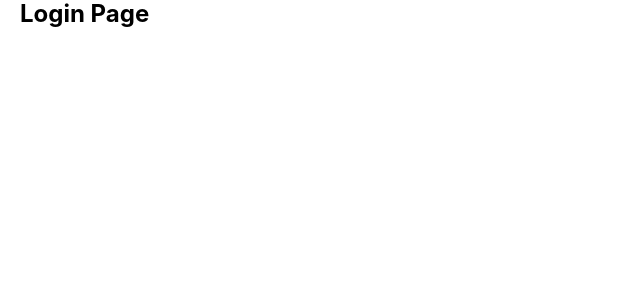
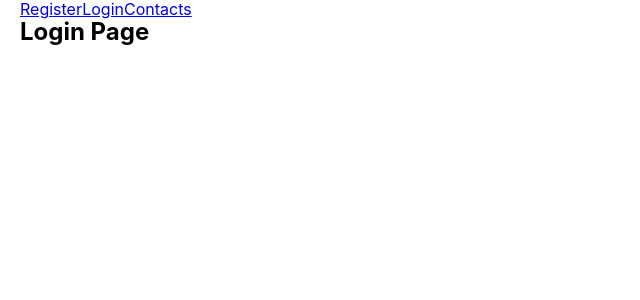
Before and after one commit to AnnaHort/goit-react-hw-08-phonebook, a React (Create React App) app: page /goit-react-hw-08-phonebook/login in a window 1280 px wide. Shown: the top 300 px of the page, without its empty margins (0-640 px from the left). Built offline with nearby package versions, Linux system fonts and the light colour scheme.

Commit message:
transer of paths

```diff
--- a/package.json
+++ b/package.json
@@ -10,6 +10,7 @@
     "@testing-library/react": "^12.1.4",
     "@testing-library/user-event": "^13.5.0",
     "axios": "^1.5.0",
+    "formik": "^2.4.5",
     "modern-normalize": "^2.0.0",
     "nanoid": "^5.0.1",
     "react": "^18.1.0",
@@ -20,7 +21,9 @@
     "redux-devtools-extension": "^2.13.9",
     "redux-persist": "^6.0.0",
     "styled-components": "^6.0.8",
-    "web-vitals": "^2.1.3"
+    "web-vitals": "^2.1.3",
+    "yap": "^0.0.2",
+    "yup": "^1.3.1"
   },
   "scripts": {
     "start": "react-scripts start",
--- a/src/components/App.jsx
+++ b/src/components/App.jsx
@@ -6,20 +6,19 @@ import { Navigation } from './Navigation/Navigation';
 
 import { LoginPage } from './pages/LoginPage';
 import { ContactsPage } from './pages/ContactsPage';
-import { RegisterPage } from './pages/RegisterPage';
+import { RegisterPage } from './pages/RegisterPage/RegisterPage';
 
 export const App = () => {
   return (
     <SectionContainer>
       <Routes>
-        <Route path="/" element={<Navigation />}></Route>
-        <Route path="/register" element={<RegisterPage />}></Route>
-        <Route path="/login" element={<LoginPage />}></Route>
-        <Route path="/contacts" element={<ContactsPage />}></Route>
+        <Route path="/" element={<Navigation />}>
+          <Route path="register" element={<RegisterPage />}></Route>
+          <Route path="login" element={<LoginPage />}></Route>
+          <Route path="contacts" element={<ContactsPage />}></Route>
+        </Route>
       </Routes>
 
-      {/* <QuizForm />
-      <ContactList /> */}
       <GlobalStyle />
     </SectionContainer>
   );
--- a/src/components/Navigation/Navigation.js
+++ b/src/components/Navigation/Navigation.js
@@ -1,11 +1,15 @@
-import { Link } from 'react-router-dom';
+import { Link, Outlet } from 'react-router-dom';
 
 export const Navigation = () => {
   return (
-    <ul>
+    <>
+     <ul>
       <Link to="/register">Register</Link>
       <Link to="/login">Login</Link>
       <Link to="/contacts">Contacts</Link>
     </ul>
+     <Outlet />
+    </>
+
   );
 };
--- a/src/components/pages/RegisterPage.js
+++ /dev/null
@@ -1,5 +0,0 @@
-export const RegisterPage = () => {
-    return (
-        <h2>Register Page</h2>
-    )
-}
--- /dev/null
+++ b/src/components/pages/RegisterPage/RegisterPage.js
@@ -0,0 +1,9 @@
+
+
+export const RegisterPage = () => {
+  return (
+    <div>
+      <h2>Register Page</h2>
+    </div>
+  );
+};
```
Also changed, not shown: src/components/pages/RegisterPage/RegisterPage.styled.js (added, +59 -0 lines), 1 other file (tests, documents, lock files or other folders).
